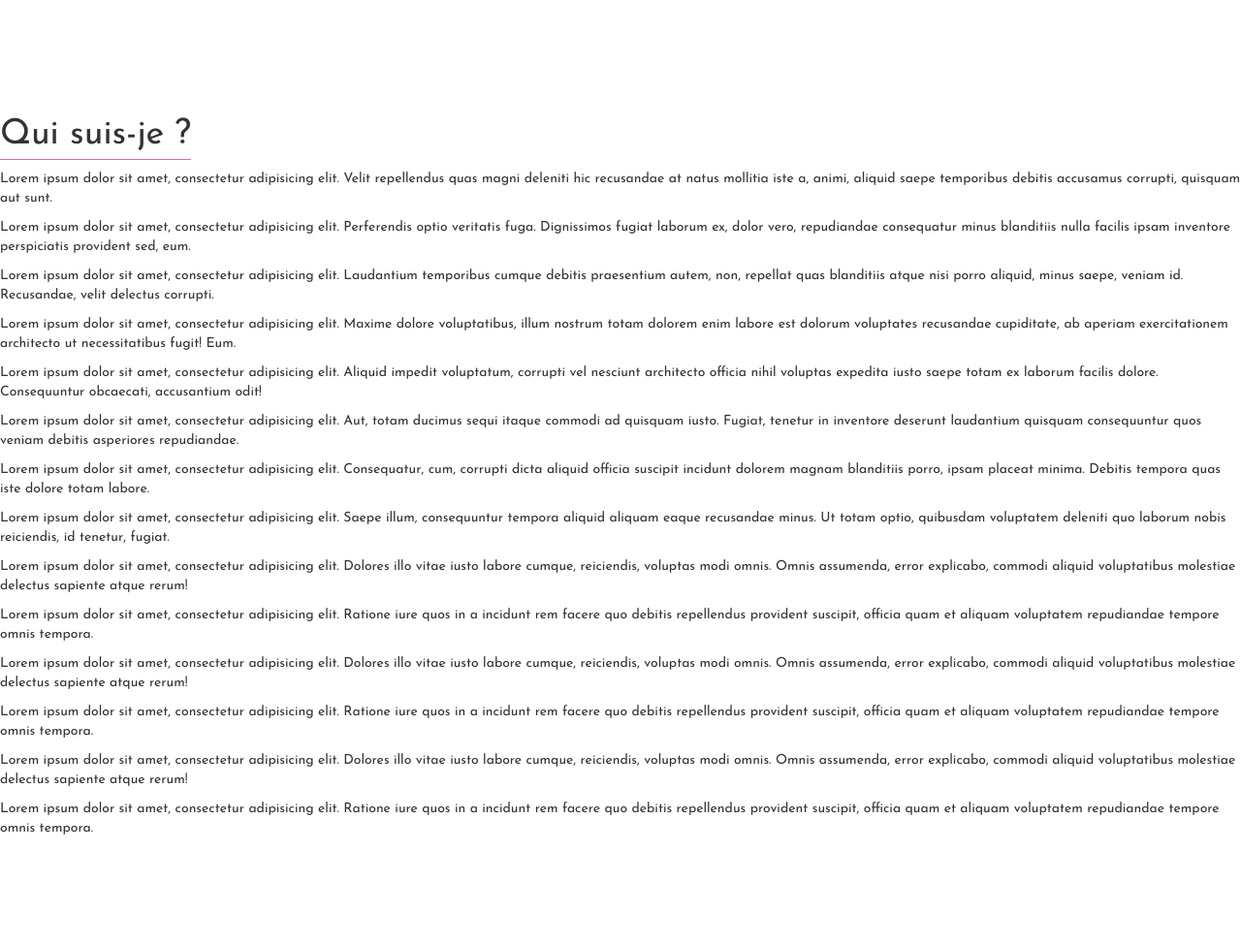
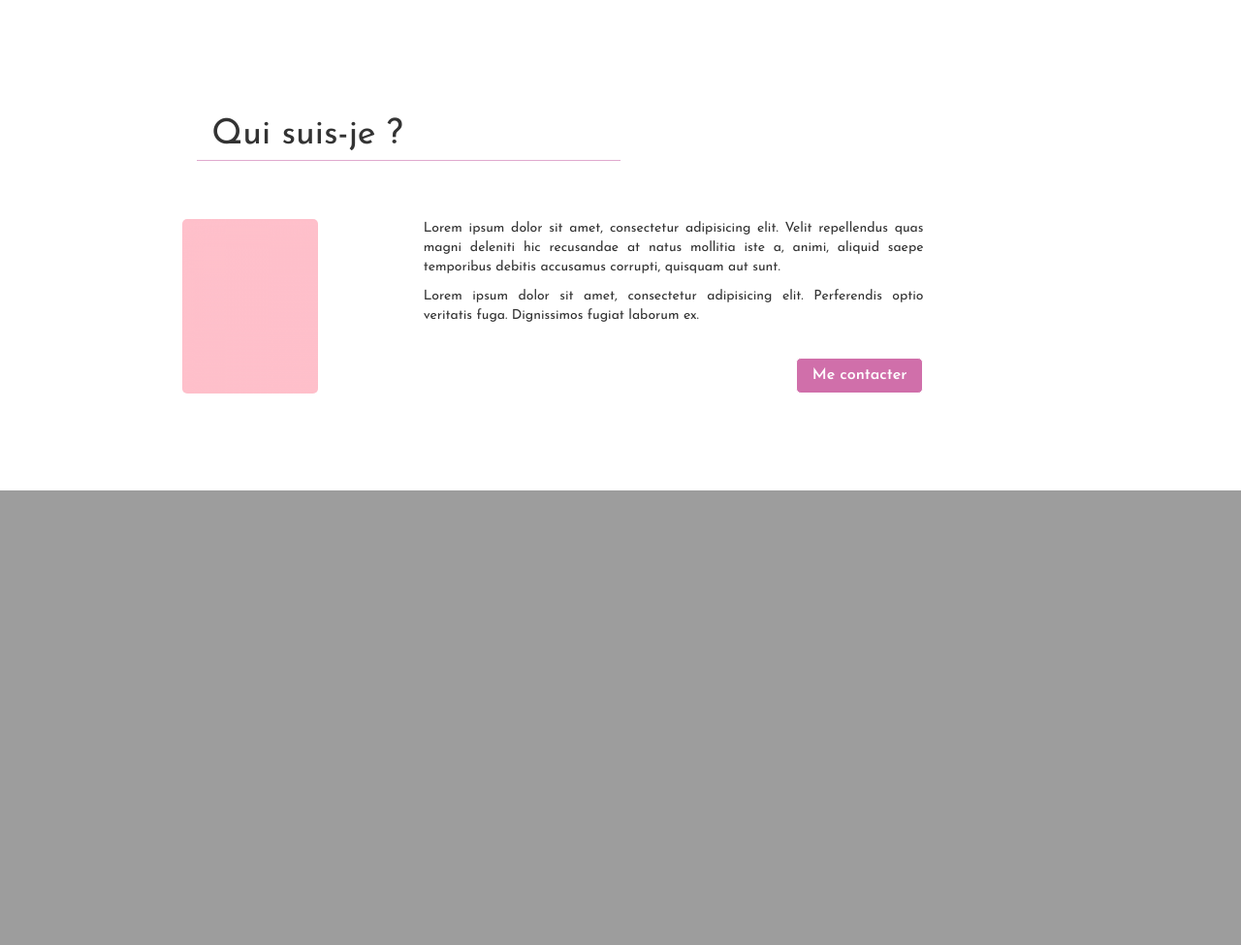
Before and after one commit to BereniceDavid/Hypnotherapie, a PHP site: page / in a window 1280 px wide. Shown: the part 800-1775 px from the top of the page at 97% size. After the commit the page ends 1306 px from the top, so only its background shows below. Run offline with PHP 8.4, Linux system fonts and the light colour scheme.

Commit message:
Avancée Page d'accueil

```diff
--- a/index.html
+++ b/index.html
@@ -15,7 +15,7 @@
 		<nav id="topBar" class="center">
 			<div class="row">
 				<ul>
-					<li class="col-md-offset-1 col-md-2 col-sm-offset-1 col-sm-2" title="Accueil"><a href="index.html" class="activePage">Accueil</a></li>
+					<li class="col-md-offset-1 col-md-2 col-sm-offset-1 col-sm-2"><a href="index.html" class="activePage" title="Accueil">Accueil</a></li>
 					<li class="col-md-2 col-sm-2"><a href="#" title="Qui suis-je ?">Qui suis-je ?</a></li>
 					<li class="col-md-offset-2 col-md-2 col-sm-3"><a href="#" title="En savoir plus sur l'hypnothérapie">L'hypnothérapie</a></li>
 					<li class="col-md-2 col-sm-2" id="last"><a href="#" title="Contact">Contact</a></li>
@@ -34,25 +34,24 @@
 					<button type="button">Me contacter</button>
 
 					<div class="clearBoth"></div>
-					<a id="arrow" class="glyphicon glyphicon-menu-down" alt="Voir plus détails" href="#whoAmI"></a>
+					<a id="arrow" class="glyphicon glyphicon-menu-down" title="Voir plus détails" href="#whoAmI"></a>
 				</span>
 	</section>
 	<section id="whoAmI">
-		<h1>Qui suis-je ?</h1>
-		<p> Lorem ipsum dolor sit amet, consectetur adipisicing elit. Velit repellendus quas magni deleniti hic recusandae at natus mollitia iste a, animi, aliquid saepe temporibus debitis accusamus corrupti, quisquam aut sunt.</p>
-		<p>Lorem ipsum dolor sit amet, consectetur adipisicing elit. Perferendis optio veritatis fuga. Dignissimos fugiat laborum ex, dolor vero, repudiandae consequatur minus blanditiis nulla facilis ipsam inventore perspiciatis provident sed, eum.</p>
-		<p>Lorem ipsum dolor sit amet, consectetur adipisicing elit. Laudantium temporibus cumque debitis praesentium autem, non, repellat quas blanditiis atque nisi porro aliquid, minus saepe, veniam id. Recusandae, velit delectus corrupti.</p>
-		<p>Lorem ipsum dolor sit amet, consectetur adipisicing elit. Maxime dolore voluptatibus, illum nostrum totam dolorem enim labore est dolorum voluptates recusandae cupiditate, ab aperiam exercitationem architecto ut necessitatibus fugit! Eum.</p>
-		<p>Lorem ipsum dolor sit amet, consectetur adipisicing elit. Aliquid impedit voluptatum, corrupti vel nesciunt architecto officia nihil voluptas expedita iusto saepe totam ex laborum facilis dolore. Consequuntur obcaecati, accusantium odit!</p>
-		<p>Lorem ipsum dolor sit amet, consectetur adipisicing elit. Aut, totam ducimus sequi itaque commodi ad quisquam iusto. Fugiat, tenetur in inventore deserunt laudantium quisquam consequuntur quos veniam debitis asperiores repudiandae.</p>
-		<p>Lorem ipsum dolor sit amet, consectetur adipisicing elit. Consequatur, cum, corrupti dicta aliquid officia suscipit incidunt dolorem magnam blanditiis porro, ipsam placeat minima. Debitis tempora quas iste dolore totam labore.</p>
-		<p>Lorem ipsum dolor sit amet, consectetur adipisicing elit. Saepe illum, consequuntur tempora aliquid aliquam eaque recusandae minus. Ut totam optio, quibusdam voluptatem deleniti quo laborum nobis reiciendis, id tenetur, fugiat.</p>
-		<p>Lorem ipsum dolor sit amet, consectetur adipisicing elit. Dolores illo vitae iusto labore cumque, reiciendis, voluptas modi omnis. Omnis assumenda, error explicabo, commodi aliquid voluptatibus molestiae delectus sapiente atque rerum!</p>
-		<p>Lorem ipsum dolor sit amet, consectetur adipisicing elit. Ratione iure quos in a incidunt rem facere quo debitis repellendus provident suscipit, officia quam et aliquam voluptatem repudiandae tempore omnis tempora.</p>
-		<p>Lorem ipsum dolor sit amet, consectetur adipisicing elit. Dolores illo vitae iusto labore cumque, reiciendis, voluptas modi omnis. Omnis assumenda, error explicabo, commodi aliquid voluptatibus molestiae delectus sapiente atque rerum!</p>
-		<p>Lorem ipsum dolor sit amet, consectetur adipisicing elit. Ratione iure quos in a incidunt rem facere quo debitis repellendus provident suscipit, officia quam et aliquam voluptatem repudiandae tempore omnis tempora.</p>
-		<p>Lorem ipsum dolor sit amet, consectetur adipisicing elit. Dolores illo vitae iusto labore cumque, reiciendis, voluptas modi omnis. Omnis assumenda, error explicabo, commodi aliquid voluptatibus molestiae delectus sapiente atque rerum!</p>
-		<p>Lorem ipsum dolor sit amet, consectetur adipisicing elit. Ratione iure quos in a incidunt rem facere quo debitis repellendus provident suscipit, officia quam et aliquam voluptatem repudiandae tempore omnis tempora.</p>
+		<div class="row">
+			<h1 class="col-md-offset-2 col-md-4">Qui suis-je ?</h1>
+		</div>
+		<div class="row">
+			<div class="col-md-offset-1 center col-md-3 col-sm-3 col-xs-12">
+				<!--				<video src="" controls></video>-->
+				<img src="images/pink-template.png" alt="Christelle Quéraux" />
+			</div>
+			<div class="col-md-5 col-sm-5 col-xs-12 justify" id="description">
+				<p> Lorem ipsum dolor sit amet, consectetur adipisicing elit. Velit repellendus quas magni deleniti hic recusandae at natus mollitia iste a, animi, aliquid saepe temporibus debitis accusamus corrupti, quisquam aut sunt.</p>
+				<p>Lorem ipsum dolor sit amet, consectetur adipisicing elit. Perferendis optio veritatis fuga. Dignissimos fugiat laborum ex.</p>
+				<button type="button" class="semiBold">Me contacter</button>
+			</div>
+		</div>
 	</section>
 	<script src="scripts/jquery-2.2.4.min.js"></script>
 	<script src="scripts/main.js"></script>
--- a/scripts/main.js
+++ b/scripts/main.js
@@ -8,33 +8,13 @@ $(document).ready(function () {
 
 	/****  topBar  ****/
 
-//	$('#topBar li a').hover(
-//		function () {
-//			if ($(this).hasClass("activePage")) {
-//			} else {
-//				$("activePage").addClass("lastActive");
-//				$("#topBar li a").removeClass("activePage");
-//				$(this).addClass("activePage", 2000);
-//			}
-//		},
-//		function () {
-//			$(this).removeClass("activePage",1000);
-//			$("lastActive").addClass("activePage",1000);
-//			$("activePage").removeClass("lastActive");
-//		}
-//	);
+	$(".activePage").css("border-bottom", "solid #d06faa 1px");
 
-//	$('#topBar li a').on("hover", function(){
-//		$(this).animate({
-//			borderBottom: "1px solid #d06faa"
-//		}, 1000);
-//	});
-//
 	/****  Fade In .infos  ****/
 
 	$('span.infos').delay(200).fadeIn(1500);
 
-/****  ARROW SCROLL  ****/
+	/****  ARROW SCROLL to description  ****/
 
 	$('a[href="#whoAmI"]').on("click", function () {
 		$('html, body').animate({
@@ -43,9 +23,9 @@ $('a[href="#whoAmI"]').on("click", function () {
 		return false;
 	});
 
-	/****  CONTACT SCROLL  ****/
+	/****  SCROLL to contact form  ****/
 
-//	$('#welcomeSection button').on("click", function () {
+	//	$('#welcomeSection button, #whoAmI button').on("click", function () {
 	//	$('html, body').animate({
 	//		scrollTop: $("#contact").offset().top
 	//	}, 2000);
--- a/styles/style.css
+++ b/styles/style.css
@@ -4,11 +4,26 @@ General
 
 ********************/
 
-body {
+body,
+html {
 	font-family: 'Josefin Sans', 'Arial', sans-serif;
-	margin: none;
-	padding: none;
+	overflow-x: hidden;
+	margin: 0;
+	padding: 0;
 }
+
+button:focus,
+textarea:focus,
+input:focus {
+	outline: 0;
+}
+
+
+/*
+.container {
+	width: 90vw;
+}
+*/
 
 .left {
 	float: left;
@@ -34,8 +49,8 @@ body {
 	font-weight: 600;
 }
 
-::-webkit-scrollbar {
-	display: none;
+.justify {
+	text-align: justify;
 }
 
 
@@ -45,7 +60,7 @@ Header
 
 ********************/
 
-nav {
+header {
 	font-size: 24px;
 	width: 100vw;
 	position: fixed;
@@ -64,6 +79,8 @@ header #topBar li a {
 	text-decoration: none;
 	display: inline-block;
 	padding: 5px;
+	transition: all ease 0.3s;
+	border-bottom: 1px solid transparent;
 }
 
 #topBar img#logoHeader {
@@ -83,12 +100,9 @@ header #topBar ul {
 	margin-left: -40px;
 }
 
-.activePage {
-	border-bottom: solid 1px #d06faa;
-}
-
 header #topBar li:hover a {
-	color: lightslategrey;
+	color: #34495e;
+	border-bottom: 1px solid #d06faa;
 }
 
 
@@ -101,7 +115,6 @@ INDEX.HTML
 ********************/
 
 #welcomeSection {
-	overflow-x: hidden;
 	position: relative;
 	z-index: 10;
 	color: #FFFFFF;
@@ -143,7 +156,7 @@ INDEX.HTML
 	font-size: 25px;
 	padding: 10px 20px;
 	border-radius: 5px;
-	background-color: rgba(0, 0, 0, 0);
+	background-color: transparent;
 	border: 1px solid #FFFFFF;
 	transition: all 0.4s ease;
 }
@@ -151,6 +164,11 @@ INDEX.HTML
 #welcomeSection button:hover {
 	color: rgba(0, 0, 0, 0.5);
 	background-color: #FFF;
+}
+
+#welcomeSection button:active {
+	background-color: rgba(255, 255, 255, 0.7);
+	border-color: rgba(255, 255, 255, 0.2);
 }
 
 a#arrow {
@@ -173,9 +191,43 @@ a#arrow {
 }
 
 #whoAmI h1 {
-	display: inline-block;
-	padding-bottom: 4px;
-	border-bottom: solid 1px #d06faa;
+	padding-bottom: 5px;
+	margin-bottom: 60px;
+	border-bottom: solid 1px #e0a9ce;
+}
+
+#whoAmI video {
+	height: auto;
+	width: 400px;
+}
+
+#whoAmI img {
+	border-radius: 5px;
+	height: 180px;
+	width: 140px;
+}
+
+#description {
+	position: relative;
+	height: 180px;
+}
+
+#whoAmI button {
+	position: absolute;
+	bottom: 0;
+	right: 15px;
+	color: #FFF;
+	font-size: 16px;
+	padding: 6px 16px;
+	border-radius: 5px;
+	background-color: #d06faa;
+	border: 1px solid #FFF;
+	transition: all 0.4s ease;
+}
+
+#whoAmI button:hover {
+	color: rgba(0, 0, 0, 0.5);
+	background-color: #FFF;
 }
 
 
```
Also changed, not shown: styles/reset.css (deleted, +0 -46 lines), images/pink-template.png (added). Lines whose indentation alone changed are shown as unchanged.
